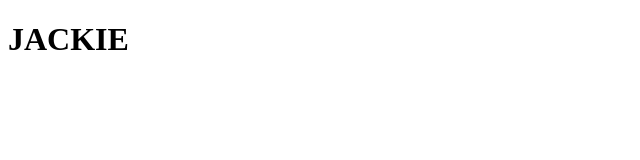
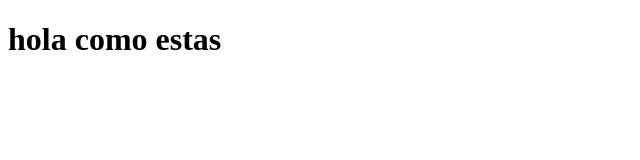
Before and after one commit to 222111317/DSM-32PRAC-DAMIANPEDRAZAJAQUELINE, a plain HTML site: page index.html in a window 1280 px wide. Shown: the whole page, without its empty margins (0-640 px from the left). Drawn offline with Linux system fonts and the light colour scheme.

Commit message:
mi primer commit

```diff
--- a/index.html
+++ b/index.html
@@ -7,6 +7,6 @@
     <title>Document</title>
 </head>
 <body>
-  <h1>JACKIE</h1>
+  <h1>hola como estas</h1>
 </body>
 </html>
```
